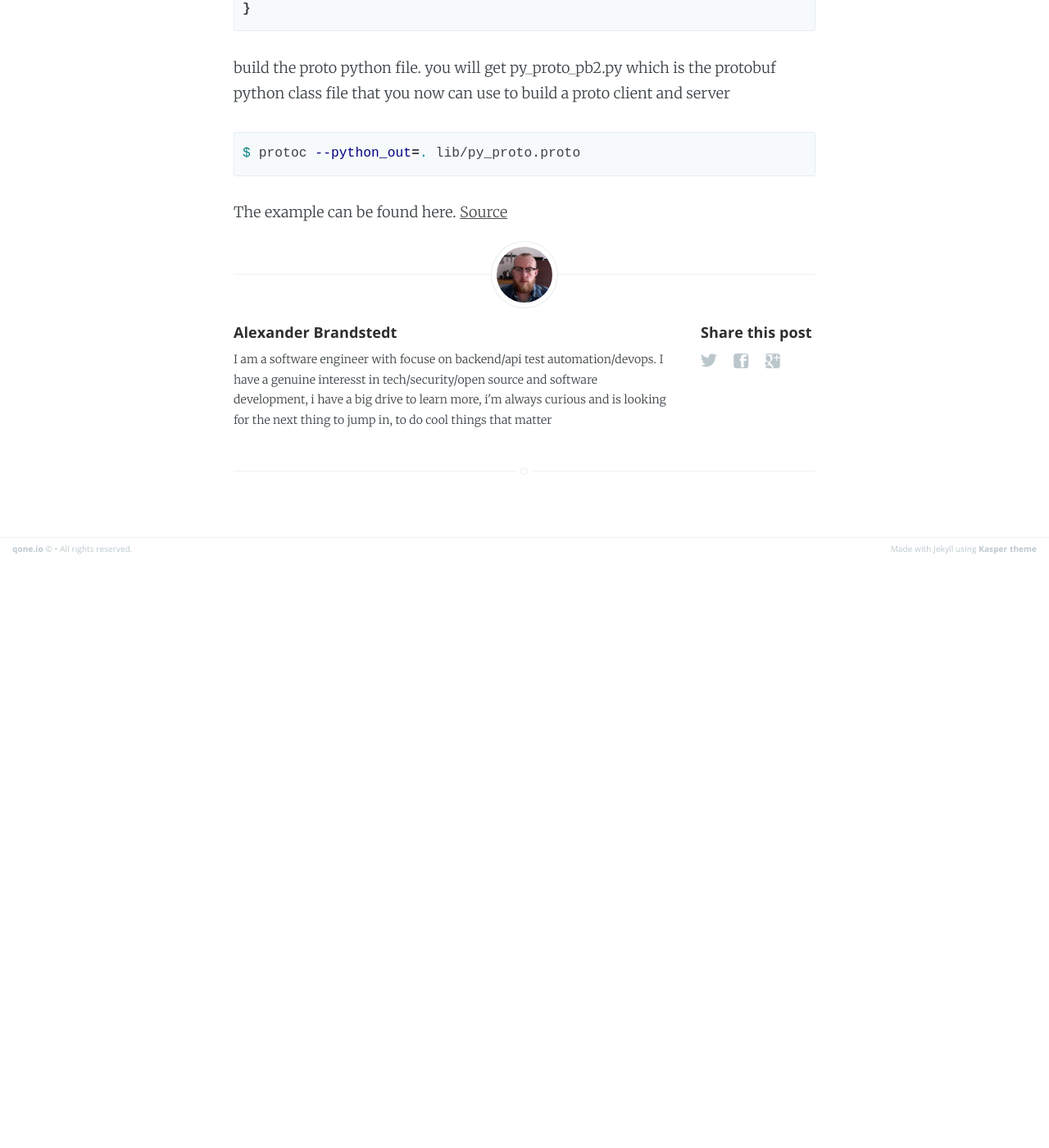
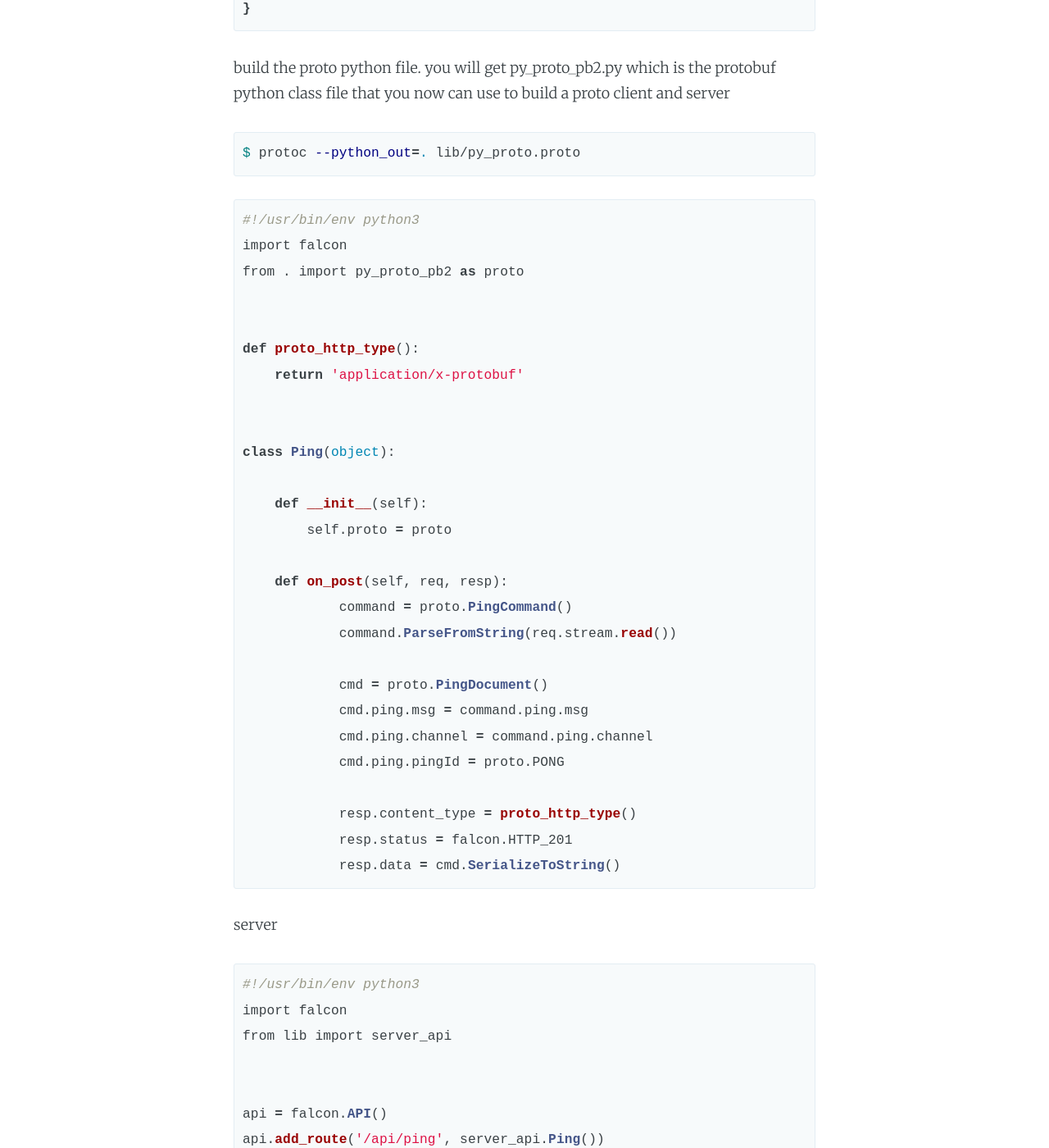
Before and after one commit to mad01/mad01.github.io, a Jekyll site: the page built from _posts/2016-12-28-python-protobuf-over-http.md, in a window 1280 px wide and 1400 px high, scrolled down 1554 px. Shown: the whole window at 82% size. Built offline with Jekyll 4.4.1, drawn with Linux system fonts in a browser that asks for light colours; Markdown is read by kramdown in place of the engine named in the settings; before the commit the page ends 2238 px from its top, so only the background shows below that; some of the changed text lies outside the part shown.

Commit message:
update with code

```diff
--- a/_posts/2016-12-28-python-protobuf-over-http.md
+++ b/_posts/2016-12-28-python-protobuf-over-http.md
@@ -55,8 +55,79 @@
 
 
 
+{% highlight python %}
+#!/usr/bin/env python3
+import falcon
+from . import py_proto_pb2 as proto
 
+
+def proto_http_type():
+    return 'application/x-protobuf'
+
+
+class Ping(object):
+
+    def __init__(self):
+        self.proto = proto
+
+    def on_post(self, req, resp):
+            command = proto.PingCommand()
+            command.ParseFromString(req.stream.read())
+
+            cmd = proto.PingDocument()
+            cmd.ping.msg = command.ping.msg
+            cmd.ping.channel = command.ping.channel
+            cmd.ping.pingId = proto.PONG
+
+            resp.content_type = proto_http_type()
+            resp.status = falcon.HTTP_201
+            resp.data = cmd.SerializeToString()
+{% endhighlight %}
+
+server
 {% highlight python %}
+#!/usr/bin/env python3
+import falcon
+from lib import server_api
+
+
+api = falcon.API()
+api.add_route('/api/ping', server_api.Ping())
+{% endhighlight %}
+
+
+tests
+{% highlight python %}
+#!/usr/bin/env python3
+import unittest
+from lib import client_api
+
+
+class TestClient(unittest.TestCase):
+
+    @classmethod
+    def setUpClass(self):
+        self.api = client_api.Client()
+
+    def test_ping(self):
+        msg = 'hello'
+        channel = 'foo'
+        cmd = self.api.send_ping(
+            msg=msg,
+            channel=channel,
+            pingId='PING'
+            )
+        self.assertEqual(cmd.ping.pingId, self.api.pingId('PONG'))
+        self.assertEqual(cmd.ping.msg, msg)
+        self.assertEqual(cmd.ping.channel, channel)
+
+if __name__ == '__main__':
+    unittest.main()
+{% endhighlight %}
+
+
+{% highlight bash %}
+$ gunicorn server:api
 {% endhighlight %}
 
 
```
